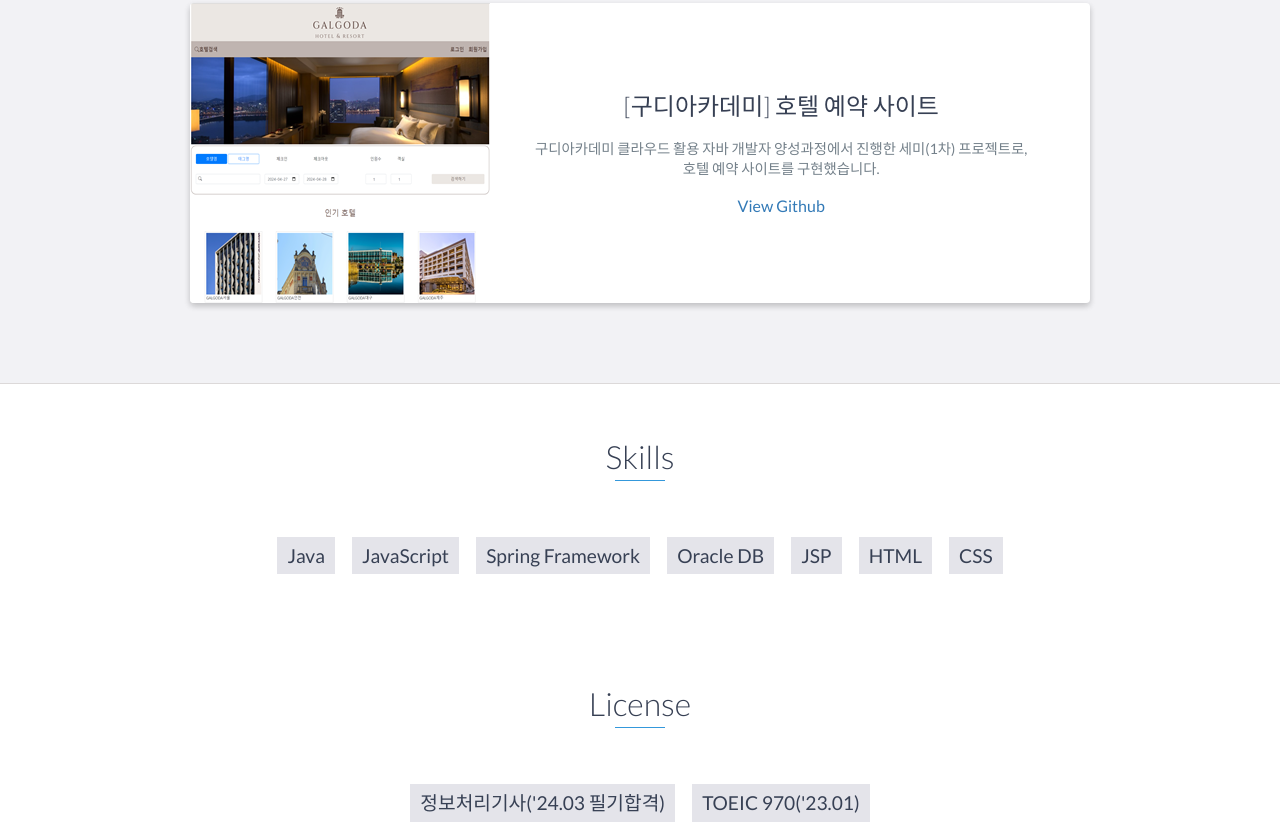
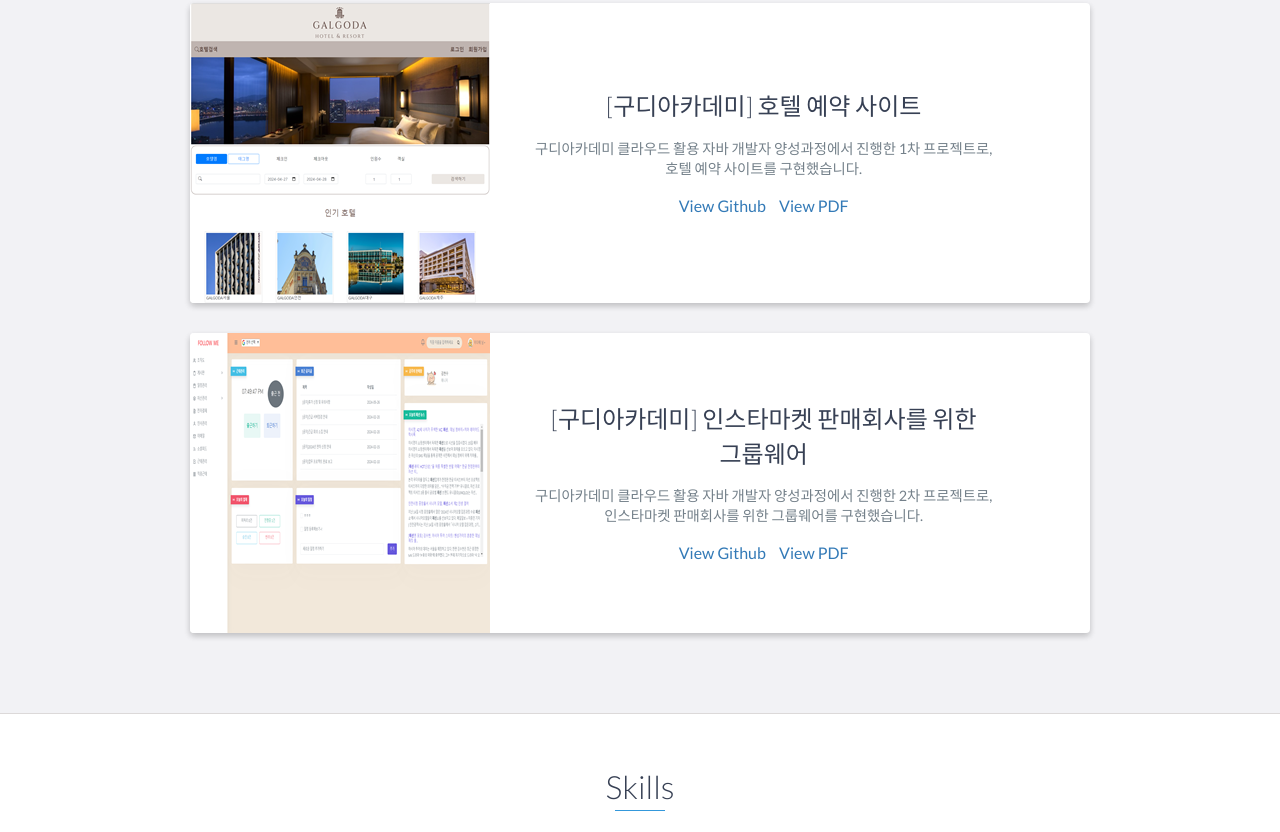
Before and after one commit to Lee-Da-Ye/Lee-Da-Ye.github.io, a website: page index.html in a window 1280 px wide. Shown: the part 2142-2974 px from the top of the page. Drawn offline with nearby package versions, Linux system fonts and the light colour scheme.

Commit message:
modify & add : index 파일 수정 및 이미지 파일 추가
modify & add : index 파일 수정 및 이미지 파일 추가

```diff
--- a/index.html
+++ b/index.html
@@ -86,7 +86,7 @@
         <h2 class="heading">Experience</h2>
         <div id="experience-timeline">
 
-            <div data-date="12월 2019 – 10월 2023">
+            <div data-date="2019년 12월 – 2023년 10월">
                 <h3>아이비케이투자증권</h3>
                 <h4>부동산금융2부</h4>
                 <p>
@@ -133,10 +133,31 @@
                     <div class="project-info" style="align-items: center;">
                         <h3>[구디아카데미] 호텔 예약 사이트</h3>
                         <p>
-                            구디아카데미 클라우드 활용 자바 개발자 양성과정에서 진행한 세미(1차) 프로젝트로, <br>
+                            구디아카데미 클라우드 활용 자바 개발자 양성과정에서 진행한 1차 프로젝트로, <br>
                             호텔 예약 사이트를 구현했습니다.
                         </p>
                         <a href="https://github.com/Lee-Da-Ye/GalgodaProject">View Github</a>
+                        <a href="https://Lee-Da-Ye.github.io/Goodie_1st_project_portfolio.pdf" target="_blank" class="btn btn-primary" style="margin-left: 10px;">View PDF</a>
+
+                    </div>
+                    <!-- End .project-info -->
+                </div>
+                <!-- End .project -->
+
+                <div class="project shadow-large">
+                    <div class="project-image">
+                        <img src="images/project2.png" />
+                    </div>
+                    <!-- End .project-image -->
+                    <div class="project-info" style="align-items: center;">
+                        <h3>[구디아카데미] 인스타마켓 판매회사를 위한<br> 그룹웨어</h3>
+                        <p>
+                            구디아카데미 클라우드 활용 자바 개발자 양성과정에서 진행한 2차 프로젝트로, <br>
+                            인스타마켓 판매회사를 위한 그룹웨어를 구현했습니다.
+                        </p>
+                        <a href="https://github.com/Lee-Da-Ye/FollowMeProject">View Github</a>
+                        <a href="https://Lee-Da-Ye.github.io/Goodie_2nd_project_portfolio.pdf" target="_blank" class="btn btn-primary" style="margin-left: 10px;">View PDF</a>
+
 
                     </div>
                     <!-- End .project-info -->
```
Also changed, not shown: images/project2.png (added).
